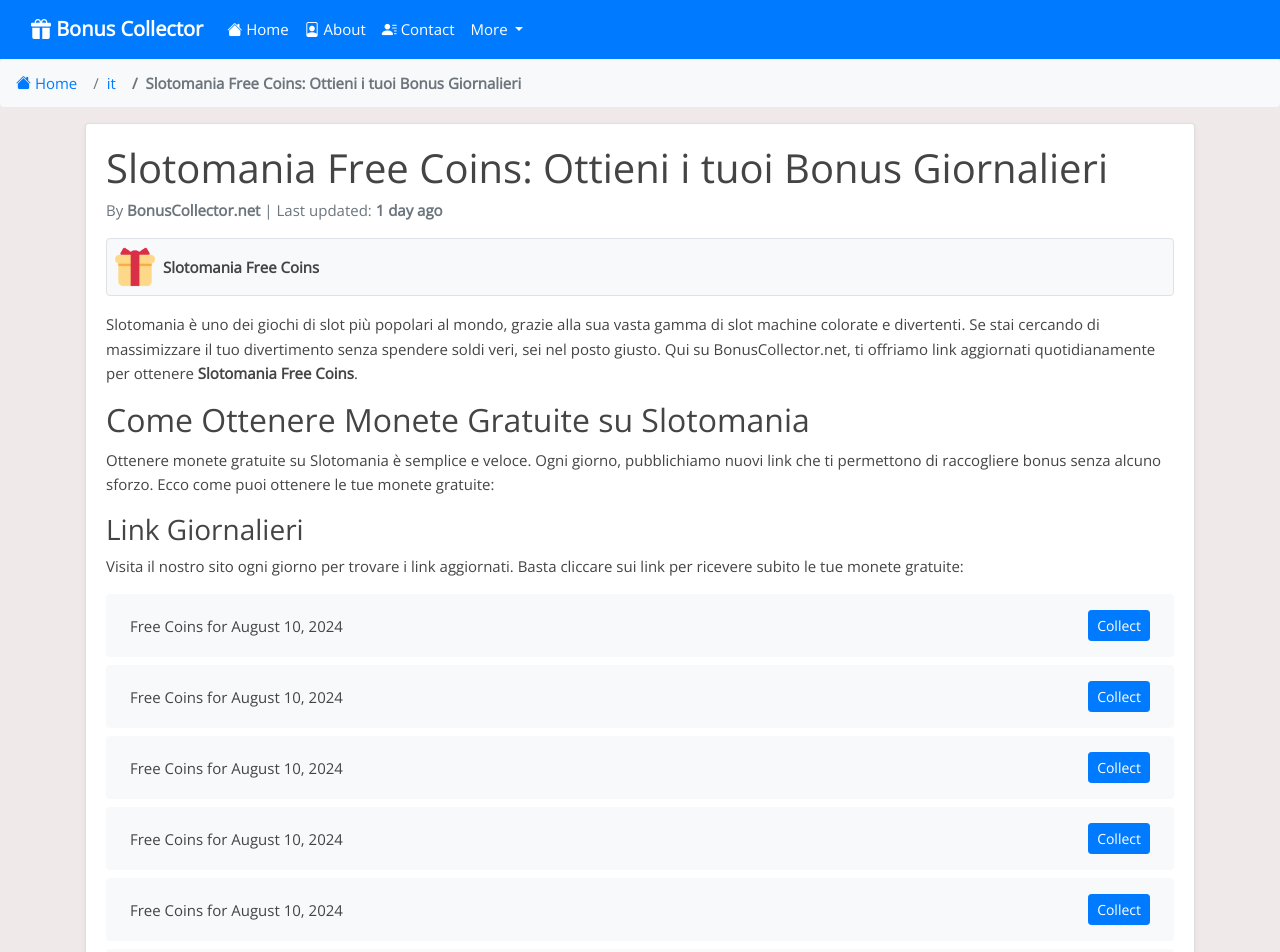
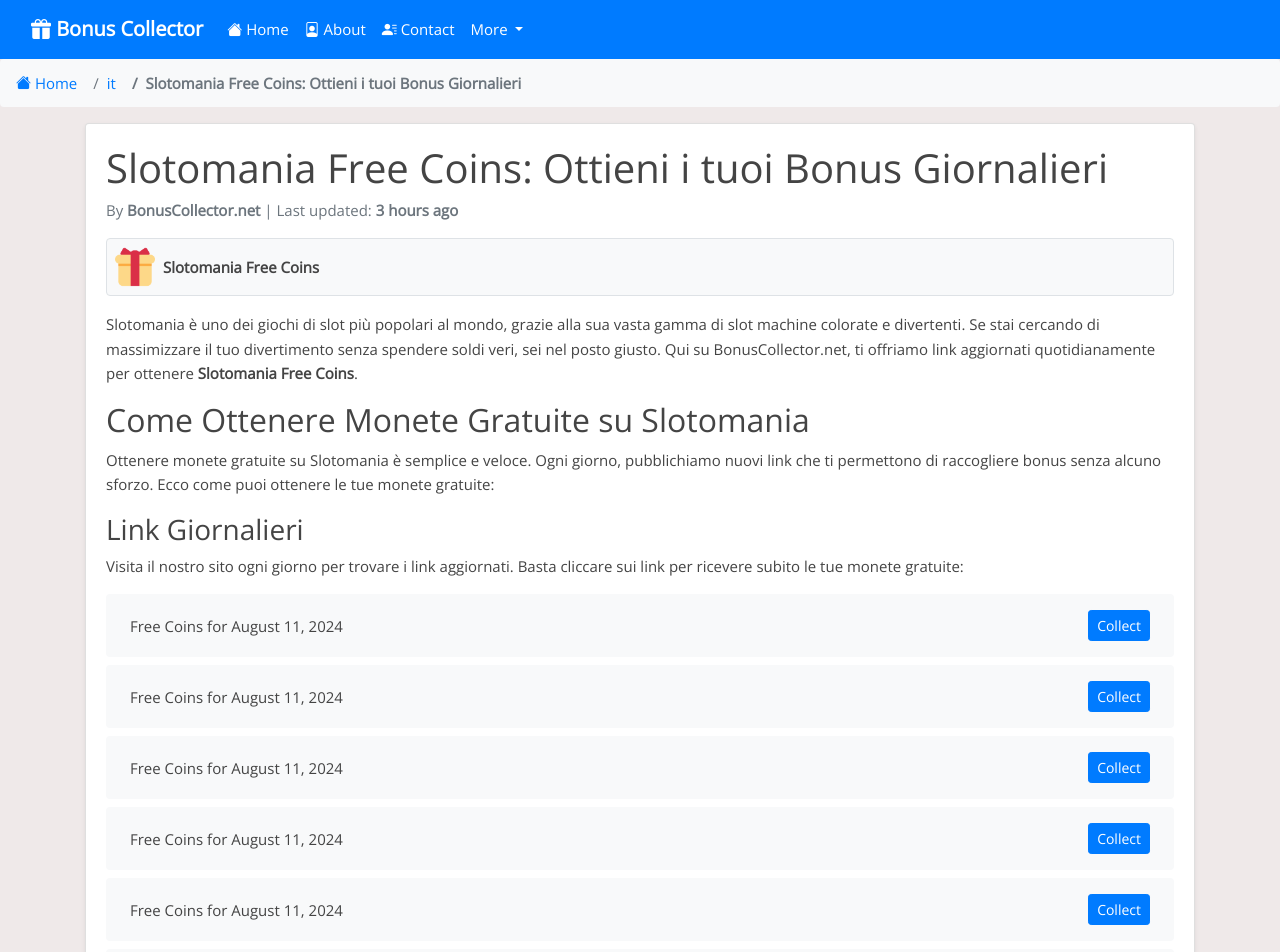
Before and after one commit to Prollad99/bs-net, a Jekyll site: the page built from it/_posts/2024-07-21-slotomania.md, in a window 1280 px wide and 1400 px high. Shown: the top 952 px of the window. Built offline with Jekyll 4.4.1, drawn with Linux system fonts in a browser that asks for light colours; nearby versions of some CDN libraries; comment, search, counter and statistics services are not loaded; some of the changed text lies outside the part shown.

Commit message:
Update slotomania reward links and last modified date

```diff
--- a/_data/include_files.yml
+++ b/_data/include_files.yml
@@ -38,7 +38,7 @@
   last_modified: 2024-08-10 07:03:36
 
 slotomania.html:
-  last_modified: 2024-08-10 06:36:57
+  last_modified: 2024-08-11 09:33:20
 
 cashman-casino.html:
   last_modified: 2024-08-10 13:50:13
--- a/_includes/slotomania.html
+++ b/_includes/slotomania.html
@@ -1,7 +1,39 @@
 <ul class="list-group mt-3 mb-4">
+  <li class="list-group-item d-flex justify-content-between align-items-center">
+    <span>Free Coins for August 11, 2024</span>
+    <a href="https://api.playtika.com/redirector/?coupon_token=1_3_1722166225736_ymxgd56z" class="btn btn-primary btn-sm">Collect</a>
+  </li>
+  <li class="list-group-item d-flex justify-content-between align-items-center">
+    <span>Free Coins for August 11, 2024</span>
+    <a href="https://api.playtika.com/redirector/?coupon_token=1_3_1722165943593_ne8l98nd" class="btn btn-primary btn-sm">Collect</a>
+  </li>
+  <li class="list-group-item d-flex justify-content-between align-items-center">
+    <span>Free Coins for August 11, 2024</span>
+    <a href="https://api.playtika.com/redirector/?coupon_token=1_3_1723318200146_jo3wo82d" class="btn btn-primary btn-sm">Collect</a>
+  </li>
+  <li class="list-group-item d-flex justify-content-between align-items-center">
+    <span>Free Coins for August 11, 2024</span>
+    <a href="https://api.playtika.com/redirector/?coupon_token=1_3_1723216947091_k5onyo8e" class="btn btn-primary btn-sm">Collect</a>
+  </li>
+  <li class="list-group-item d-flex justify-content-between align-items-center">
+    <span>Free Coins for August 11, 2024</span>
+    <a href="https://api.playtika.com/redirector/?coupon_token=1_3_1723107335452_4e8p6xwy" class="btn btn-primary btn-sm">Collect</a>
+  </li>
   <li class="list-group-item d-flex justify-content-between align-items-center">
     <span>Free Coins for August 10, 2024</span>
     <a href="https://api.playtika.com/redirector/?coupon_token=1_3_1723128931993_oy3rjyln" class="btn btn-primary btn-sm">Collect</a>
+  </li>
+  <li class="list-group-item d-flex justify-content-between align-items-center">
+    <span>Free Coins for August 11, 2024</span>
+    <a href="https://api.playtika.com/redirector/?coupon_token=1_3_1723120142310_ezp20j9j" class="btn btn-primary btn-sm">Collect</a>
+  </li>
+  <li class="list-group-item d-flex justify-content-between align-items-center">
+    <span>Free Coins for August 11, 2024</span>
+    <a href="https://api.playtika.com/redirector/?coupon_token=1_3_1723325400147_oyklpnd2" class="btn btn-primary btn-sm">Collect</a>
+  </li>
+  <li class="list-group-item d-flex justify-content-between align-items-center">
+    <span>Free Coins for August 11, 2024</span>
+    <a href="https://api.playtika.com/redirector/?coupon_token=1_3_1723244400194_4e6x3ymr" class="btn btn-primary btn-sm">Collect</a>
   </li>
   <li class="list-group-item d-flex justify-content-between align-items-center">
     <span>Free Coins for August 10, 2024</span>
@@ -367,36 +399,4 @@
     <span>Free Coins for August 4, 2024</span>
     <a href="https://api.playtika.com/redirector/?coupon_token=1_3_1721892266670_ez2d7n5x" class="btn btn-primary btn-sm">Collect</a>
   </li>
-  <li class="list-group-item d-flex justify-content-between align-items-center">
-    <span>Free Coins for August 4, 2024</span>
-    <a href="https://api.playtika.com/redirector/?coupon_token=1_3_1721935800153_ez2gzply" class="btn btn-primary btn-sm">Collect</a>
-  </li>
-  <li class="list-group-item d-flex justify-content-between align-items-center">
-    <span>Free Coins for August 4, 2024</span>
-    <a href="https://api.playtika.com/redirector/?coupon_token=1_3_1721898385366_0zrnrxw5" class="btn btn-primary btn-sm">Collect</a>
-  </li>
-  <li class="list-group-item d-flex justify-content-between align-items-center">
-    <span>Free Coins for August 4, 2024</span>
-    <a href="https://api.playtika.com/redirector/?coupon_token=1_3_1721898379193_pzr63ypz" class="btn btn-primary btn-sm">Collect</a>
-  </li>
-  <li class="list-group-item d-flex justify-content-between align-items-center">
-    <span>Free Coins for August 4, 2024</span>
-    <a href="https://api.playtika.com/redirector/?coupon_token=1_3_1721898373716_ez2dg768" class="btn btn-primary btn-sm">Collect</a>
-  </li>
-  <li class="list-group-item d-flex justify-content-between align-items-center">
-    <span>Free Coins for August 4, 2024</span>
-    <a href="https://api.playtika.com/redirector/?coupon_token=1_3_1721898368851_dkj933dl" class="btn btn-primary btn-sm">Collect</a>
-  </li>
-  <li class="list-group-item d-flex justify-content-between align-items-center">
-    <span>Free Coins for August 4, 2024</span>
-    <a href="https://api.playtika.com/redirector/?coupon_token=1_3_1721907145519_wlxyoxel" class="btn btn-primary btn-sm">Collect</a>
-  </li>
-  <li class="list-group-item d-flex justify-content-between align-items-center">
-    <span>Free Coins for August 4, 2024</span>
-    <a href="https://api.playtika.com/redirector/?coupon_token=1_3_1721805797749_d79r694d" class="btn btn-primary btn-sm">Collect</a>
-  </li>
-  <li class="list-group-item d-flex justify-content-between align-items-center">
-    <span>Free Coins for August 4, 2024</span>
-    <a href="https://api.playtika.com/redirector/?coupon_token=1_3_1721822433425_og0626nx" class="btn btn-primary btn-sm">Collect</a>
-  </li>
 </ul>
```
Also changed, not shown: links-json/slotomania.json (+32 -32 lines).
